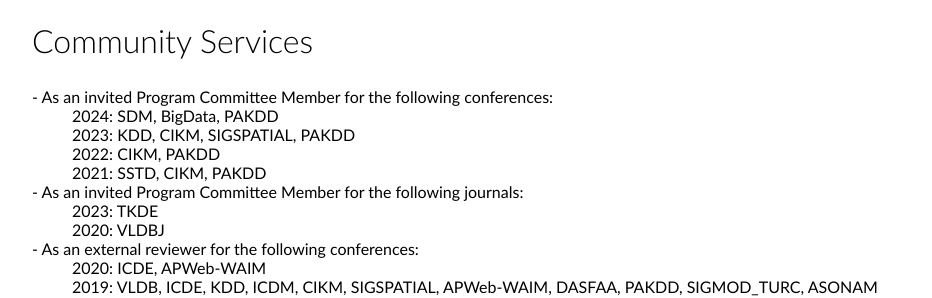
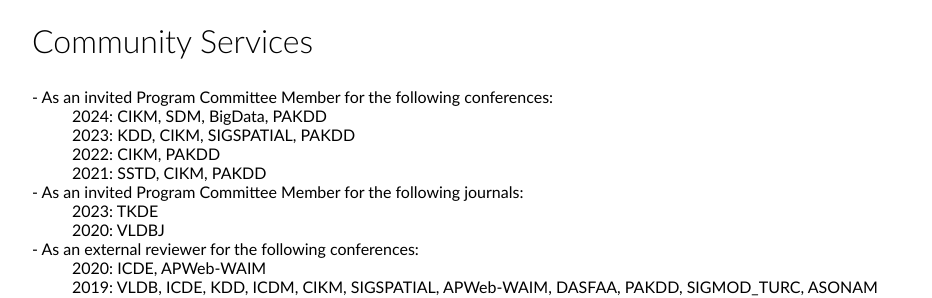
Before and after one commit to 2danlin/2danlin.github.io, a Jekyll site: the page built from index.html, in a window 1280 px wide. Shown: the part 1380-1678 px from the top of the page, without its empty margins (160-1092 px from the left). Built offline with Jekyll 4.4.1, drawn with Linux system fonts in a browser that asks for light colours.

Commit message:
Update index.html

```diff
--- a/index.html
+++ b/index.html
@@ -68,7 +68,7 @@
 	<h2>Community Services</h2>
 	<dl>
 		<dt>- As an invited Program Committee Member for the following conferences:</dt>
-		<dd>2024: SDM, BigData, PAKDD  </dd>
+		<dd>2024: CIKM, SDM, BigData, PAKDD  </dd>
 		<dd>2023: KDD, CIKM, SIGSPATIAL, PAKDD</dd>
 		<dd>2022: CIKM, PAKDD</dd>
 		<dd>2021: SSTD, CIKM, PAKDD</dd>
```
